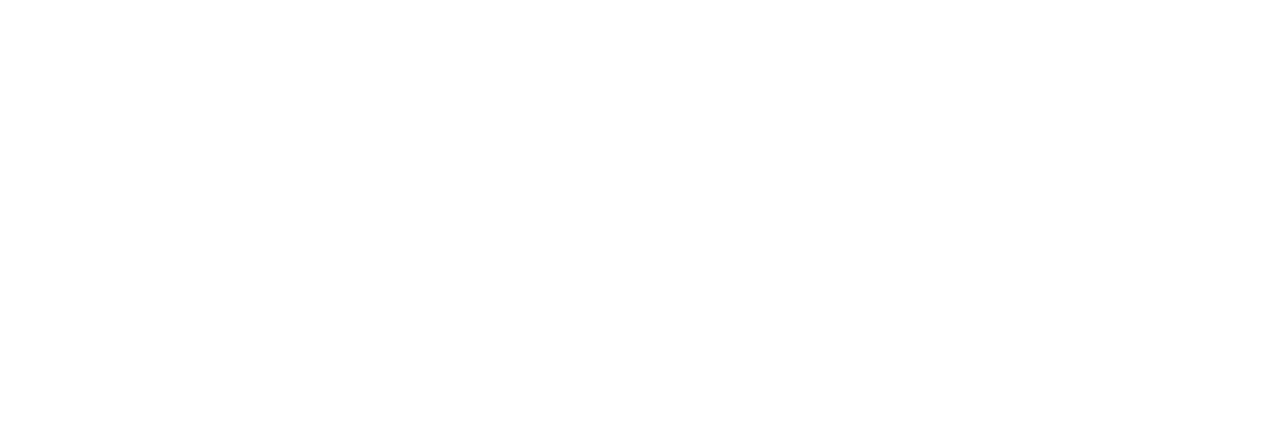
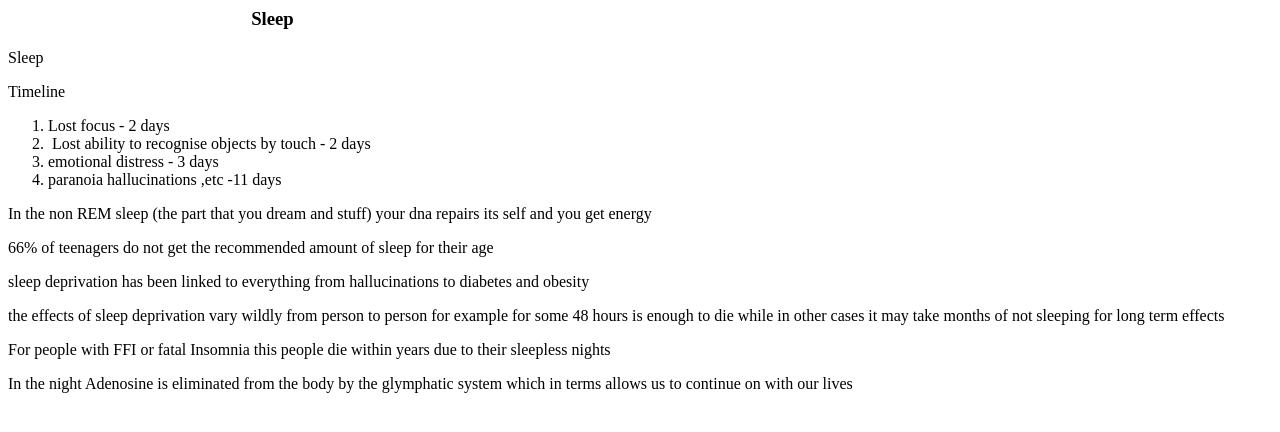
Before and after one commit to JAsaxon/JAsaxon.github.io, a plain HTML site: page index.html in a window 1280 px wide. Drawn offline with Linux system fonts and the light colour scheme.

Commit message:
Update index.html

```diff
--- a/index.html
+++ b/index.html
@@ -1,8 +1,20 @@
 <html>
-    <head>
-        <title>dog</title>
-    </head>
-    <body>
+<body>
 
-    </body>
+<h3>&emsp;&emsp;&emsp;&emsp;&emsp;&emsp;&emsp;&emsp;&emsp;&emsp;&emsp;&emsp;&emsp;Sleep</h3>
+<p>Sleep</p>
+<p>Timeline</p>
+<ol>
+<li>Lost focus - 2 days</li>
+<li>&nbsp;Lost ability to recognise objects by touch - 2 days</li>
+<li>emotional distress - 3 days</li>
+<li>paranoia hallucinations ,etc -11 days</li>
+</ol>
+<p>In the non REM sleep (the part that you dream and stuff) your dna repairs its self and you get energy</p>
+<p>66% of teenagers do not get the recommended amount of sleep for their age</p>
+<p>sleep deprivation has been linked to everything from hallucinations to diabetes and obesity</p>
+<p>the effects of sleep deprivation vary wildly from person to person for example for some 48 hours is enough to die while in other cases it may take months of not sleeping for long term effects</p>
+<p>For people with FFI or fatal Insomnia this people die within years due to their sleepless nights</p>
+<p>In the night Adenosine is eliminated from the body by the glymphatic system which in terms allows us to continue on with our lives</p>
+<p><br /></p></body>
 </html>
```
